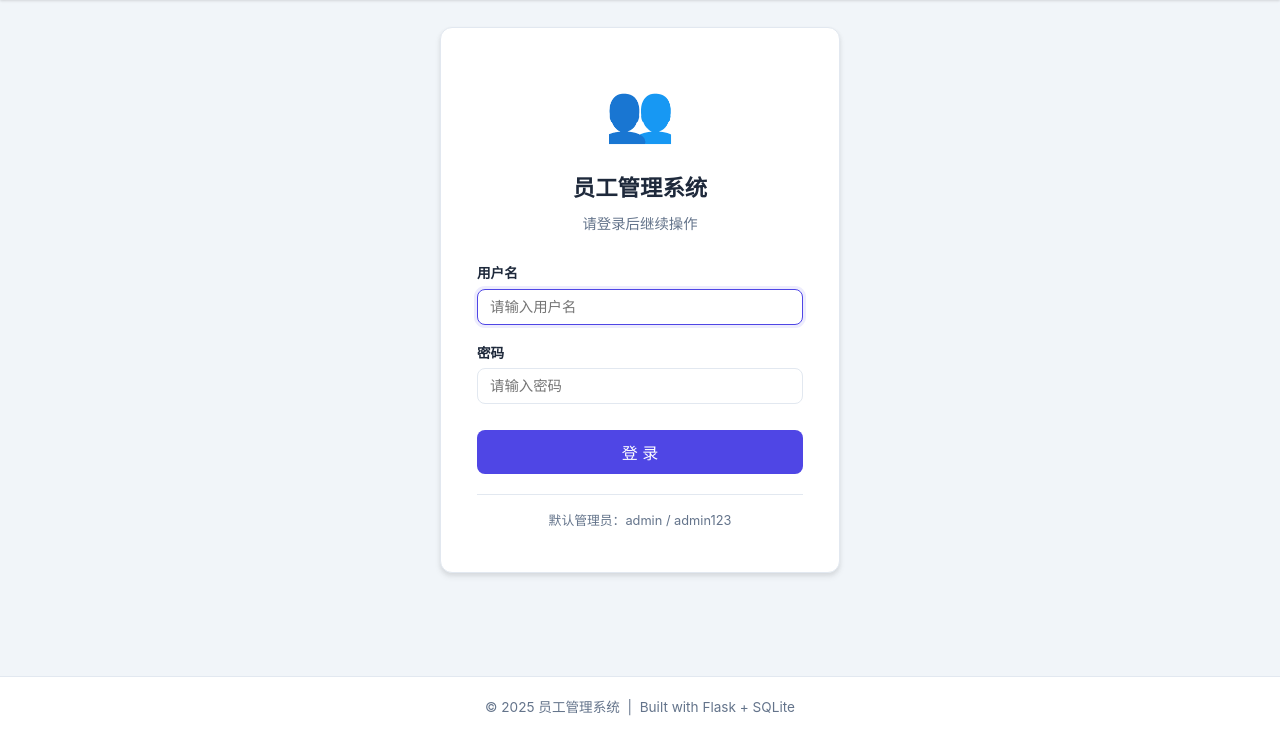
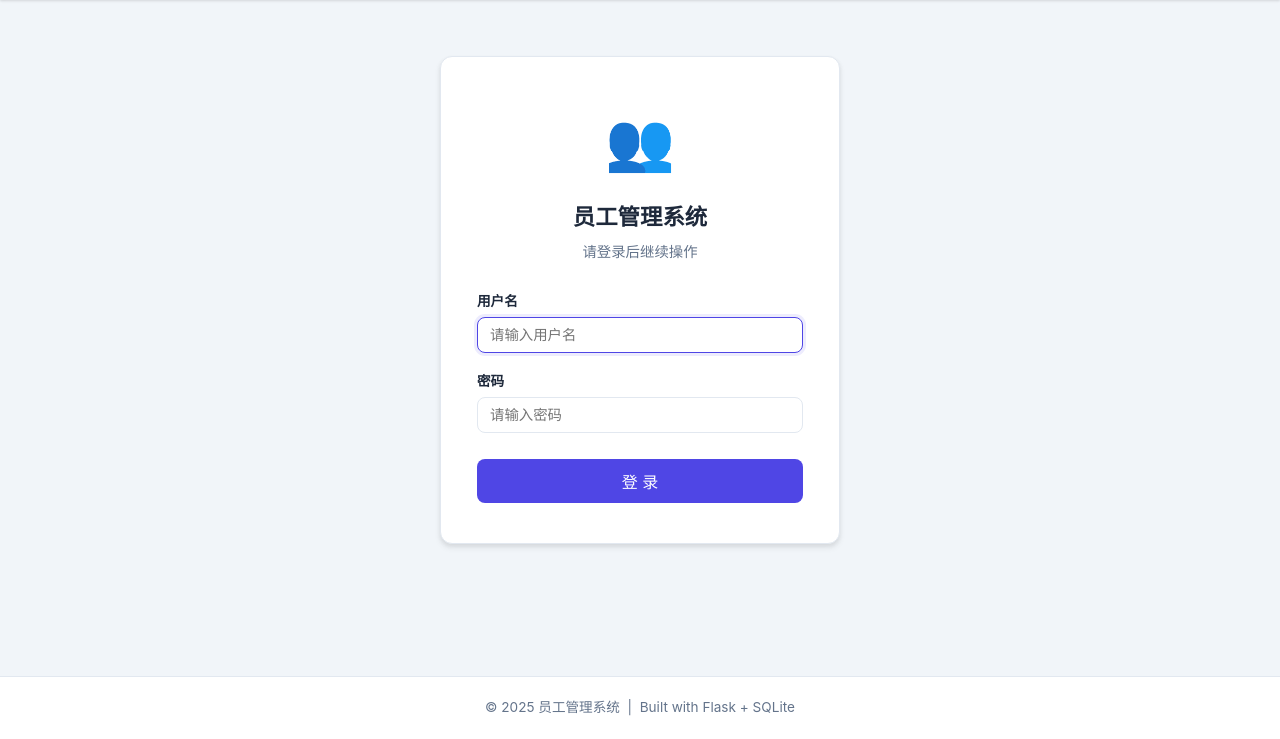
Before and after one commit to cocobobovv/employee-management, a Flask app: page /login in a window 1280 px wide. Shown: the part 61-800 px from the top of the page. Run offline with Flask 3, Linux system fonts and the light colour scheme; some libraries are stand-ins or nearby versions.

Commit message:
移除登录页面上默认密码提示

```diff
--- a/templates/login.html
+++ b/templates/login.html
@@ -28,9 +28,6 @@
             <button type="submit" class="btn btn-primary btn-block">登 录</button>
         </form>
 
-        <div class="login-footer">
-            <p>默认管理员：admin / admin123</p>
-        </div>
     </div>
 </div>
 
```
